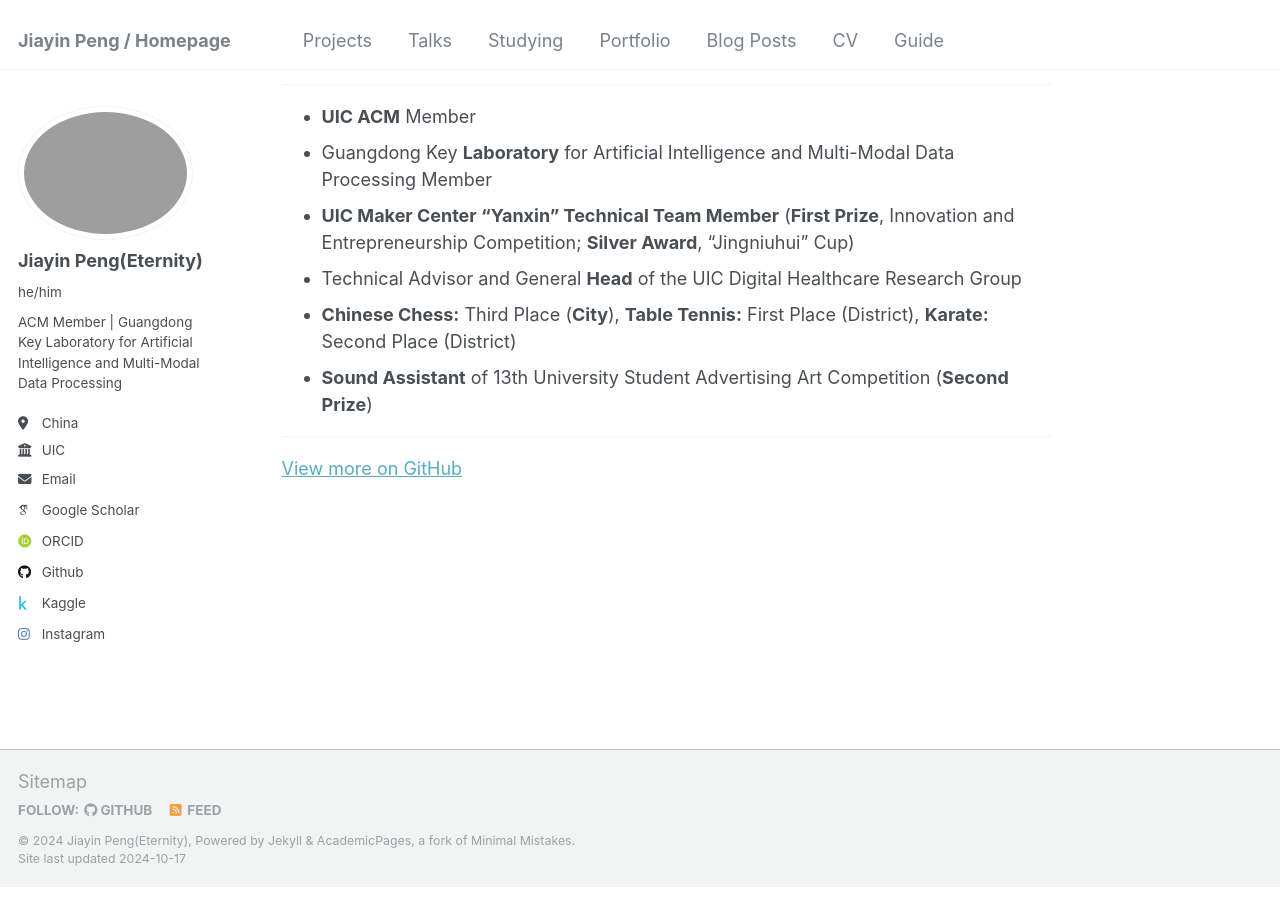
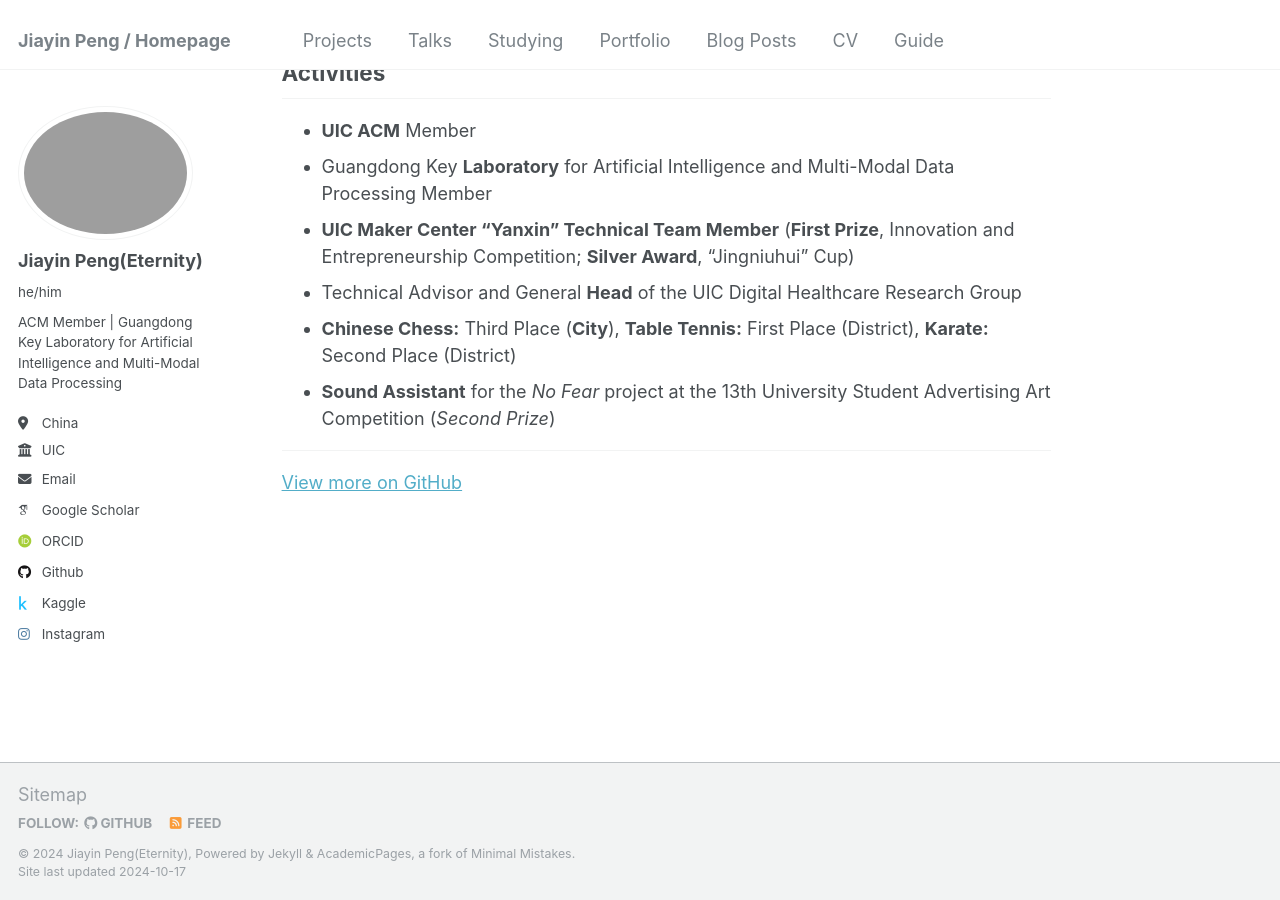
Before and after one commit to EternityPeng/eternitypeng.github.io, a Jekyll site: the page built from _pages/about.md, in a window 1280 px wide and 900 px high, scrolled down 3189 px. Built offline with Jekyll 4.4.1, drawn with Linux system fonts in a browser that asks for light colours; some web fonts are replaced; some of the changed text lies outside the part shown.

```diff
--- a/_pages/about.md
+++ b/_pages/about.md
@@ -102,7 +102,7 @@ redirect_from:
 - **UIC Maker Center "Yanxin" Technical Team Member** (**First Prize**, Innovation and Entrepreneurship Competition; **Silver Award**, "Jingniuhui" Cup)
 - Technical Advisor and General **Head** of the UIC Digital Healthcare Research Group
 - **Chinese Chess:** Third Place (**City**), **Table Tennis:** First Place (District), **Karate:** Second Place (District)
-- **Sound Assistant** of 13th University Student Advertising Art Competition (**Second Prize**)
+- **Sound Assistant** for the *No Fear* project at the 13th University Student Advertising Art Competition (*Second Prize*)
 
 ---
 
```
Also changed, not shown: other parts of _pages/about.md (+1 -1 lines).
